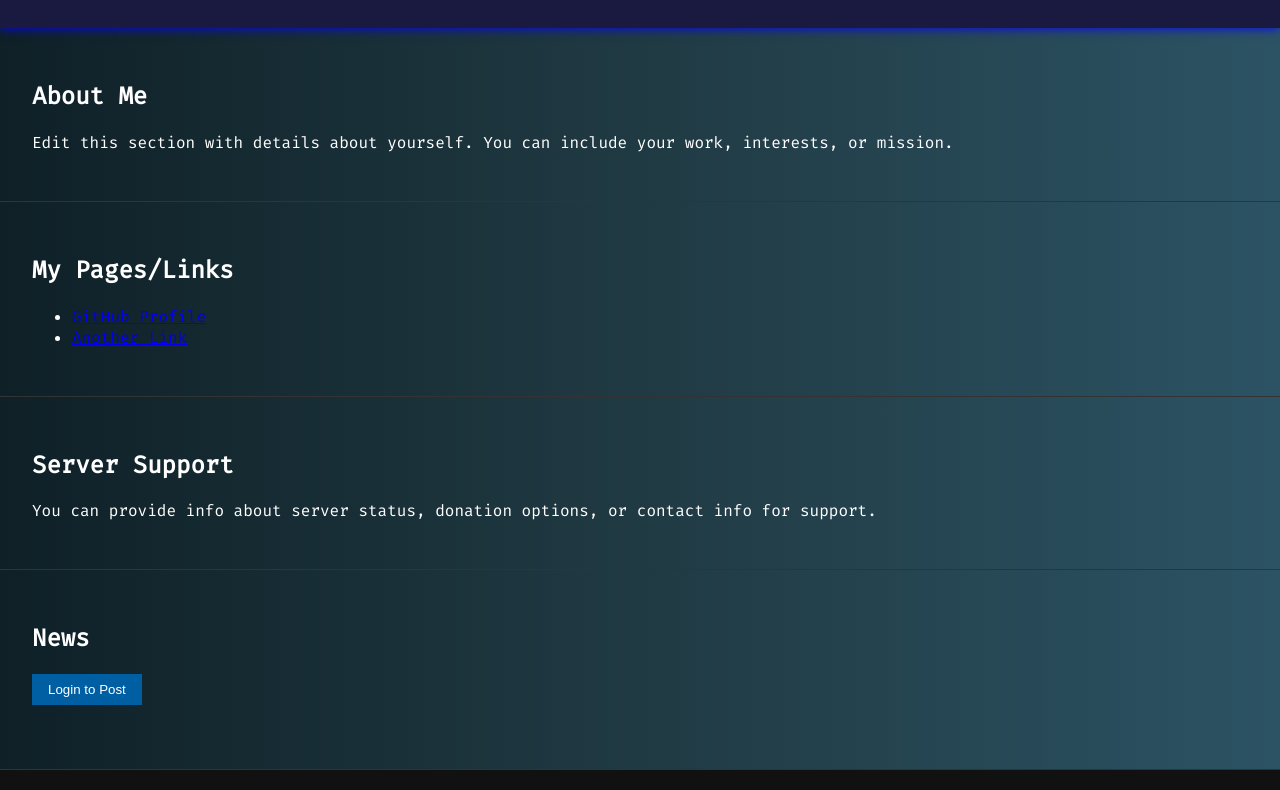
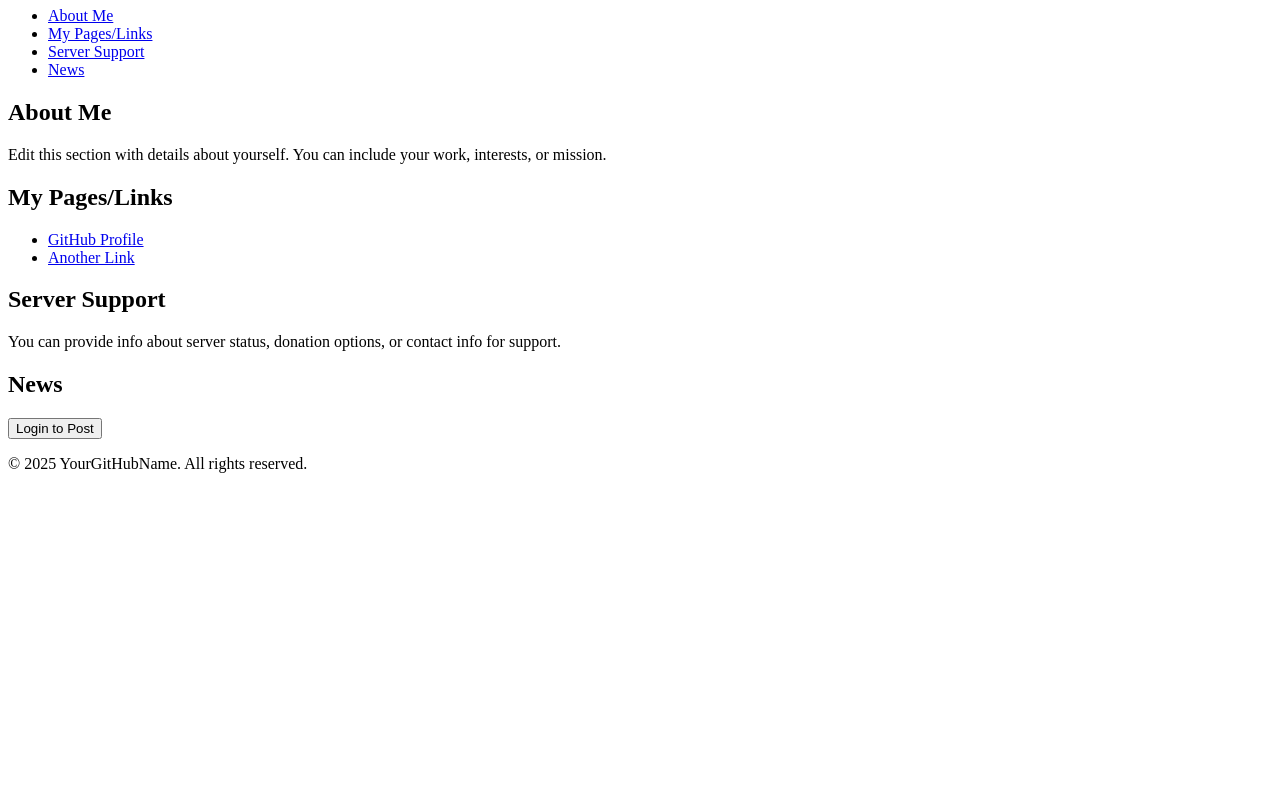
Before and after one commit to Autopilot-Tesla/home, a plain HTML site: page index.html in a window 1280 px wide. Shown: the part 99-889 px from the top of the page. After the commit the page ends 800 px from the top, so only its background shows below. Drawn offline with Linux system fonts and the light colour scheme.

Commit message:
Update index.html

```diff
--- a/index.html
+++ b/index.html
@@ -4,7 +4,7 @@
   <meta charset="UTF-8" />
   <meta name="viewport" content="width=device-width, initial-scale=1.0" />
   <title>Website</title>
-  <link rel="stylesheet" href="styles.css" />
+  <<link rel="icon" type="image/png" href="Autopilot.png">
   <script defer src="script.js"></script>
   <link href="https://fonts.googleapis.com/css2?family=Fira+Code&display=swap" rel="stylesheet">
 </head>
```
